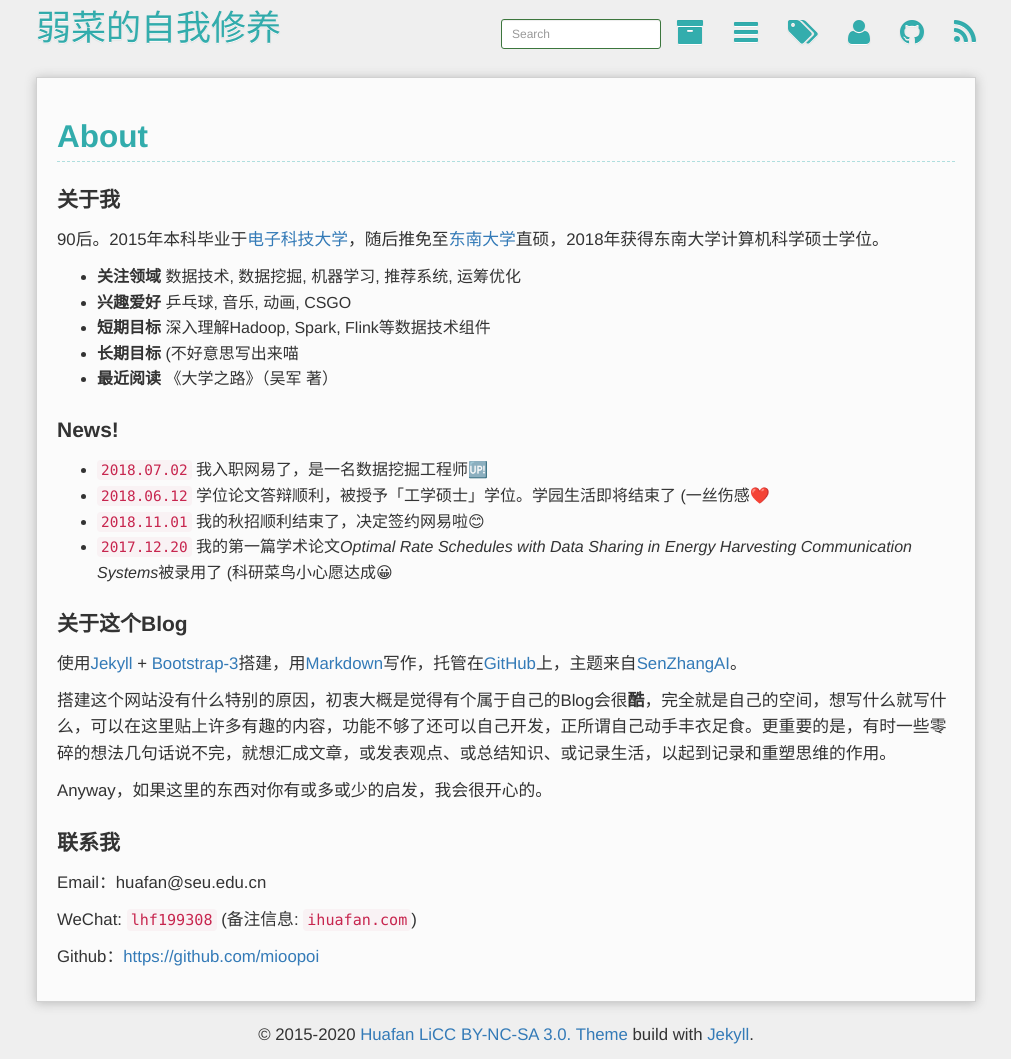
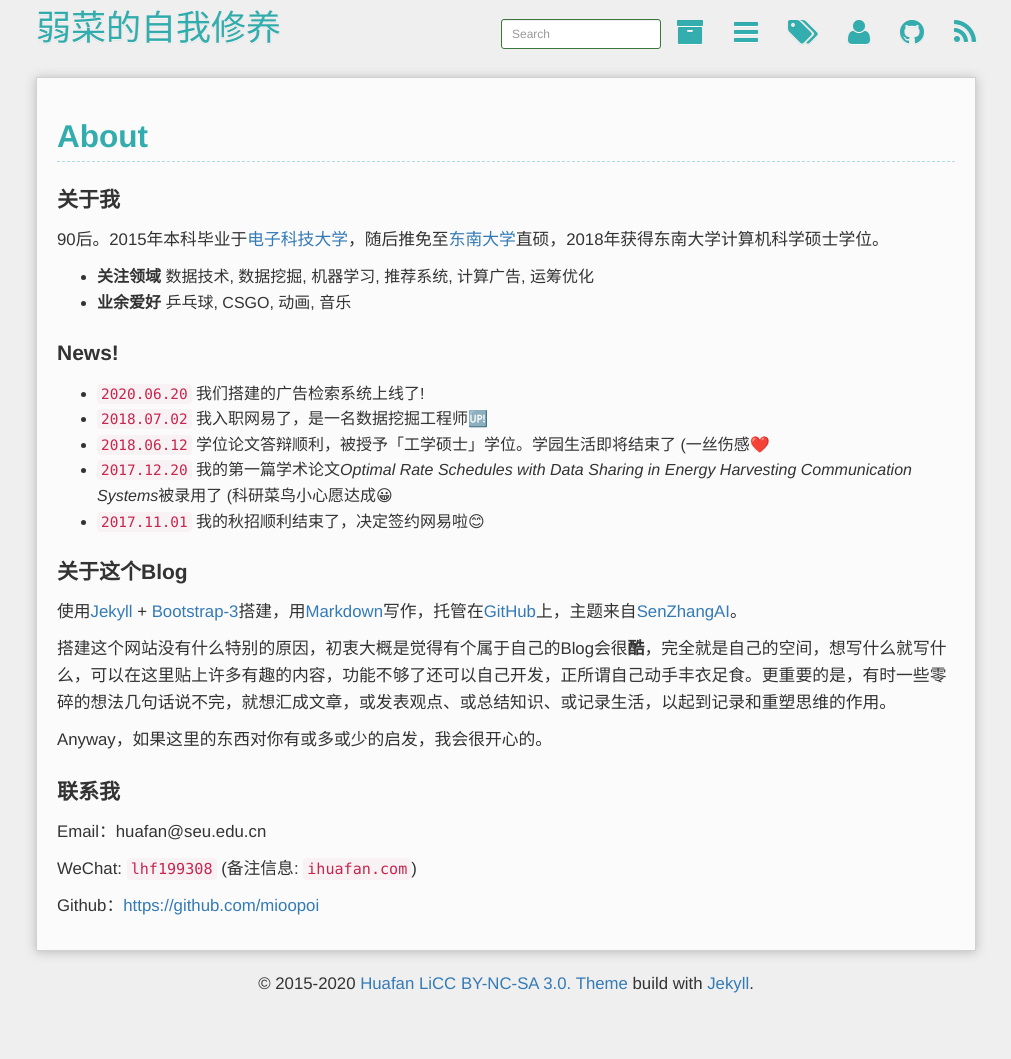
Before and after one commit to mioopoi/mioopoi.github.io, a Jekyll site: the page built from about.md, in a window 1280 px wide. Shown: the whole page, without its empty margins (134-1145 px from the left). Built offline with Jekyll 4.4.1, drawn with Linux system fonts in a browser that asks for light colours; Markdown is read by kramdown in place of the engine named in the settings; comment, search, counter and statistics services are not loaded; after the commit the page ends 1008 px from its top, so only the background shows below that.

```diff
--- a/about.md
+++ b/about.md
@@ -9,18 +9,16 @@ comments: true
 
 90后。2015年本科毕业于[电子科技大学](http://www.uestc.edu.cn/)，随后推免至[东南大学](http://www.seu.edu.cn/)直硕，2018年获得东南大学计算机科学硕士学位。
 
-- **关注领域** 数据技术, 数据挖掘, 机器学习, 推荐系统, 运筹优化
-- **兴趣爱好** 乒乓球, 音乐, 动画, CSGO
-- **短期目标** 深入理解Hadoop, Spark, Flink等数据技术组件
-- **长期目标** (不好意思写出来喵
-- **最近阅读** 《大学之路》（吴军 著）
+- **关注领域** 数据技术, 数据挖掘, 机器学习, 推荐系统, 计算广告, 运筹优化
+- **业余爱好** 乒乓球, CSGO,  动画, 音乐
 
 ### News!
 
+- `2020.06.20` 我们搭建的广告检索系统上线了!
 - `2018.07.02` 我入职网易了，是一名数据挖掘工程师🆙
 - `2018.06.12` 学位论文答辩顺利，被授予「工学硕士」学位。学园生活即将结束了 (一丝伤感❤️
-- `2018.11.01` 我的秋招顺利结束了，决定签约网易啦😊
 - `2017.12.20` 我的第一篇学术论文*Optimal Rate Schedules with Data Sharing in Energy Harvesting Communication Systems*被录用了 (科研菜鸟小心愿达成😀
+- `2017.11.01` 我的秋招顺利结束了，决定签约网易啦😊
 
 ### 关于这个Blog
 使用**[Jekyll](https://jekyllrb.com/)** + **[Bootstrap-3](http://v3.bootcss.com/)**搭建，用**[Markdown](http://sspai.com/25137)**写作，托管在[GitHub](https://github.com/mioopoi/mioopoi.github.io)上，主题来自[SenZhangAI](https://github.com/SenZhangAI/senzhangai.github.com)。
```
Also changed, not shown: _posts/随笔/2019-12-31-summary-of-2019.md (+1 -1 lines), _posts/随笔/2020-06-25-mindflow-of-june.md (added, +42 -0 lines), 1 other file.
